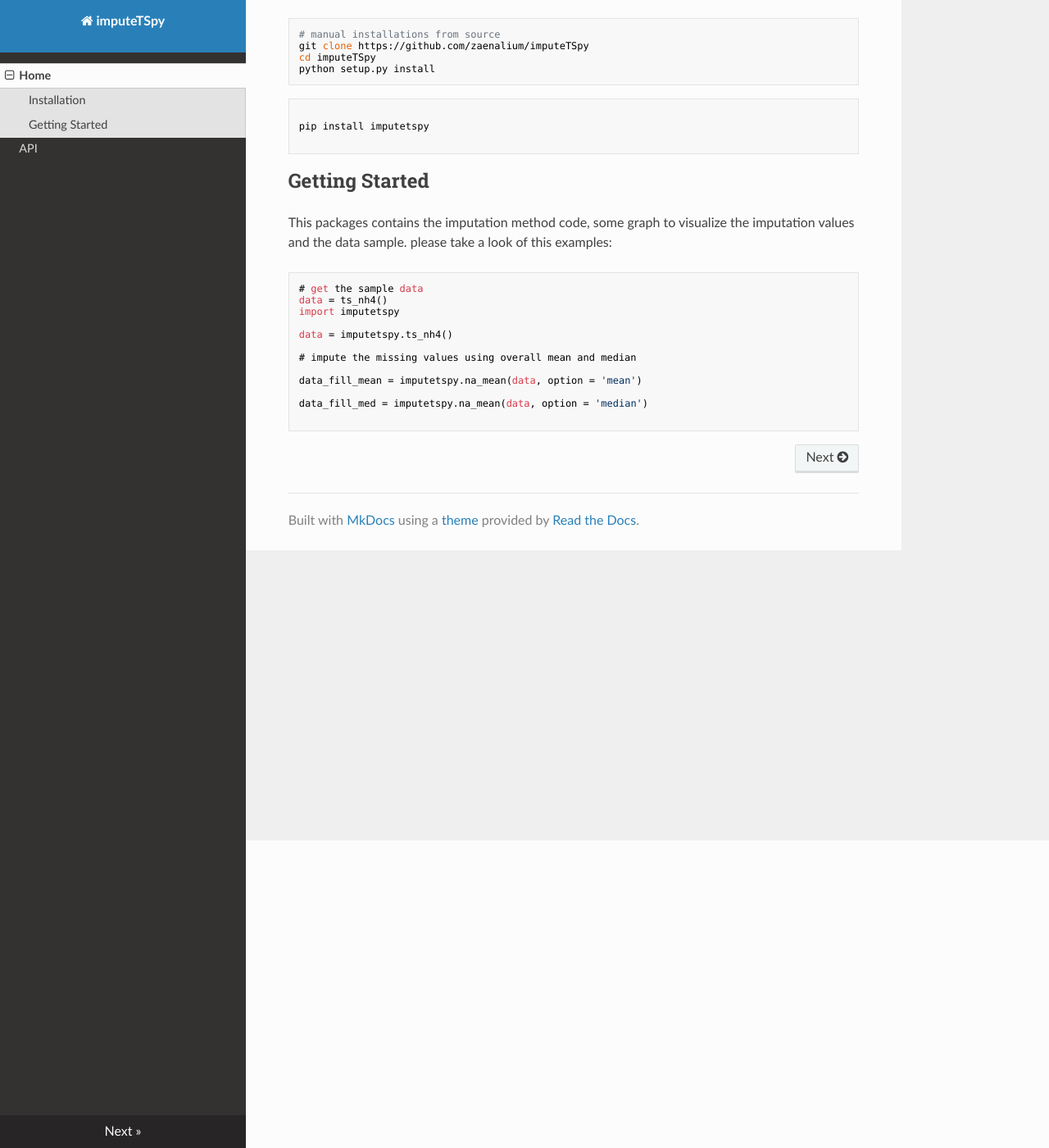
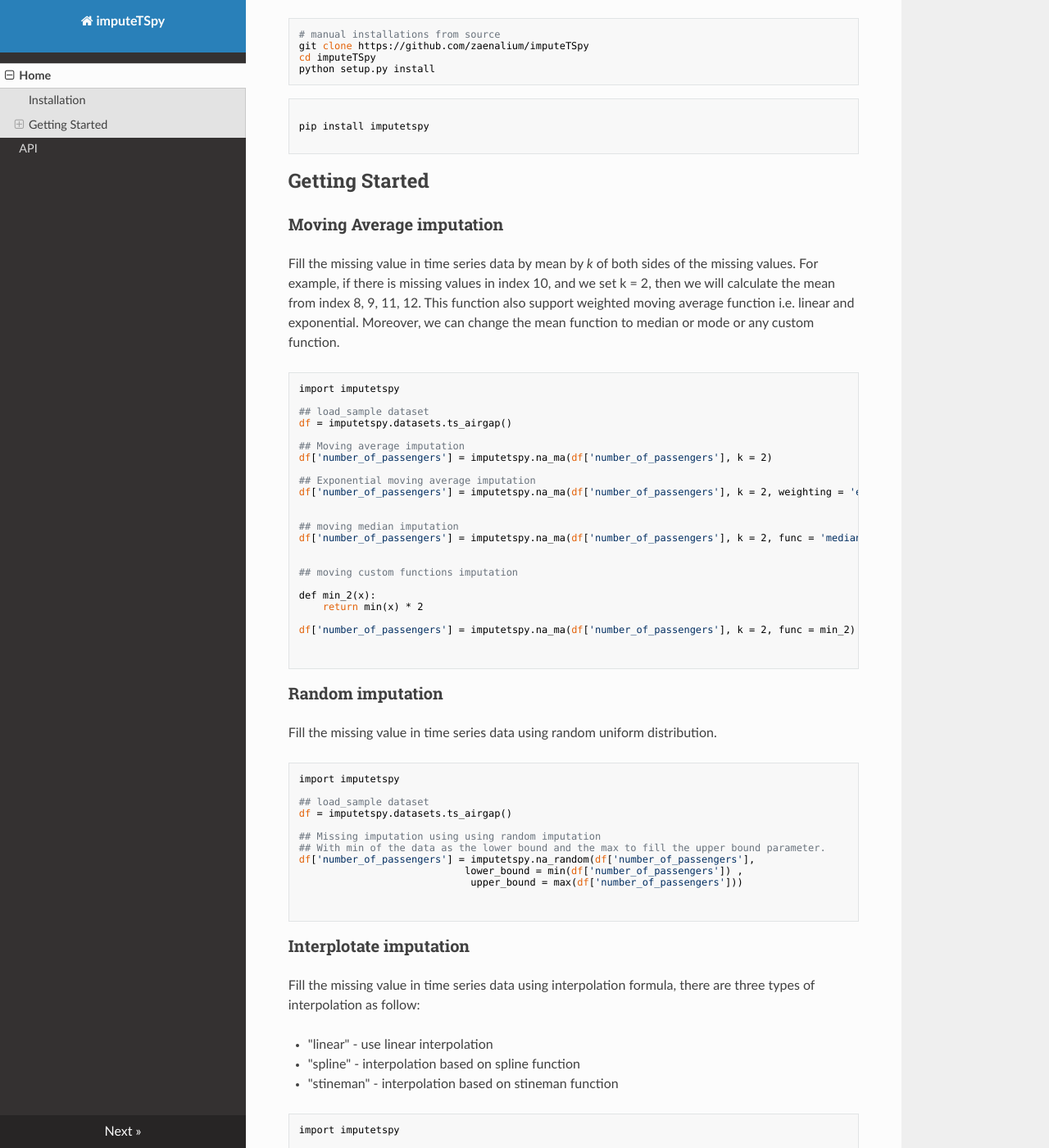
Before and after one commit to zaenalium/imputeTSpy, an MkDocs documentation site: the page built from docs/index.md, in a window 1280 px wide and 1400 px high, scrolled down 375 px. Shown: the whole window at 82% size. Built offline with MkDocs 1.6.1, drawn with Linux system fonts in a browser that asks for light colours; nearby versions of some CDN libraries; some of the changed text lies outside the part shown.

Commit message:
add link and fix documentation

````diff
--- a/docs/index.md
+++ b/docs/index.md
@@ -19,19 +19,142 @@ pip install imputetspy
 
 ## Getting Started
 
-This packages contains the imputation method code, some graph to visualize the imputation values and the data sample. please take a look of this examples:
+
+### Moving Average imputation
+
+Fill the missing value in time series data by mean by *k* of both sides of the missing values. For example, if there is missing values in index 10, and we set k = 2, then we will calculate the mean from index 8, 9, 11, 12. This function also support weighted moving average function i.e. linear and exponential. Moreover, we can change the mean function to median or mode or any custom function.
 
 ```
-# get the sample data
-data = ts_nh4()
 import imputetspy
 
-data = imputetspy.ts_nh4()
+## load_sample dataset
+df = imputetspy.datasets.ts_airgap()
 
-# impute the missing values using overall mean and median
+## Moving average imputation
+df['number_of_passengers'] = imputetspy.na_ma(df['number_of_passengers'], k = 2)
 
-data_fill_mean = imputetspy.na_mean(data, option = 'mean')
+## Exponential moving average imputation
+df['number_of_passengers'] = imputetspy.na_ma(df['number_of_passengers'], k = 2, weighting = 'exponential')
 
-data_fill_med = imputetspy.na_mean(data, option = 'median')
+
+## moving median imputation
+df['number_of_passengers'] = imputetspy.na_ma(df['number_of_passengers'], k = 2, func = 'median')
+
+
+## moving custom functions imputation
+
+def min_2(x):
+    return min(x) * 2
+
+df['number_of_passengers'] = imputetspy.na_ma(df['number_of_passengers'], k = 2, func = min_2)
+
 
 ```
+
+### Random imputation
+
+Fill the missing value in time series data using random uniform distribution.
+
+```
+import imputetspy
+
+## load_sample dataset
+df = imputetspy.datasets.ts_airgap()
+
+## Missing imputation using using random imputation
+## With min of the data as the lower bound and the max to fill the upper bound parameter.
+df['number_of_passengers'] = imputetspy.na_random(df['number_of_passengers'],
+                            lower_bound = min(df['number_of_passengers']) ,
+                             upper_bound = max(df['number_of_passengers']))
+
+
+```
+
+### Interplotate imputation
+
+Fill the missing value in time series data using interpolation formula, there are three types of interpolation as follow:
+
+- "linear" - use linear interpolation
+- "spline" - interpolation based on spline function
+- "stineman" - interpolation based on stineman function
+
+```
+import imputetspy
+
+## load_sample dataset
+df = imputetspy.datasets.ts_airgap()
+
+## Missing data imputation using using linear interpolation
+df['number_of_passengers'] = imputetspy.na_interpolate(df['number_of_passengers'],
+                            option = 'linear')
+
+## Missing data imputation using using spline interpolation
+df['number_of_passengers'] = imputetspy.na_interpolate(df['number_of_passengers'],
+                            option = 'spline')
+
+## Missing data imputation using using stineman interpolation
+df['number_of_passengers'] = imputetspy.na_interpolate(df['number_of_passengers'],
+                            option = 'stineman')
+
+```
+
+
+### Last Observation Carried Forward (LOCF) & Next Observation Carried Backward (NOCB)
+
+**Last Observation Carried Forward** :Replaces each missing value with the last observation (before the missing value).
+
+
+**Next Observation Carried Backward** : Replaces each missing value with the next observation (after the missing value).
+
+
+```
+import imputetspy
+
+## load_sample dataset
+df = imputetspy.datasets.ts_airgap()
+
+## perform imputation using Last Observation Carried Forward (LOCF)
+df['number_of_passengers'] = imputetspy.locf(df['number_of_passengers'])
+
+
+## perform imputation using Next Observation Carried Backward (NOCB)
+df['number_of_passengers'] = imputetspy.locf(df['number_of_passengers'])
+
+```
+
+Please note, that there some case when using LOCF but the first obervation missing or NOCB with missing value in the last row. We can use the parameter called *na_remaining*. With the description as follow:
+
+* "keep" - to return the series with NAs
+* "mean" - to replace remaining NAs by overall mean
+* "rev" - to perform nocb / locf from the reverse direction
+
+The default of parameter is set to 'rev'.
+
+### Overall Mean/median/mode imputation
+
+In order to perform a mean imputation please take a look to this example.
+
+```
+import imputetspy
+
+## load_sample dataset
+df = imputetspy.datasets.ts_airgap()
+
+## perform imputation by overall mean
+df['number_of_passengers'] = imputetspy.na_mean(df['number_of_passengers'])
+
+## perform imputation by overall mode
+df['number_of_passengers'] = imputetspy.na_mean(df['number_of_passengers'], option = 'mode')
+
+## perform imputation by overall median
+df['number_of_passengers'] = imputetspy.na_mean(df['number_of_passengers'], option = 'median')
+
+
+## perform imputation by overall harmonic mean
+df['number_of_passengers'] = imputetspy.na_mean(df['number_of_passengers'], option = 'harmonic')
+
+## perform imputation by overall geometric mean
+df['number_of_passengers'] = imputetspy.na_mean(df['number_of_passengers'], option = 'geometric')
+
+
+```
--- a/setup.py
+++ b/setup.py
@@ -17,7 +17,7 @@ setup(
         author = 'Ahmad Zaenal',
         description = 'Re-written R package "imputeTS" in python code with some other imputation in time series method ',
         license = 'MIT',
-        project_urls = {'homepage': 'https://github.com/zaenalium/imputeTSpy'},
+        project_urls = {'Github': 'https://github.com/zaenalium/imputeTSpy', 'Documentation': 'https://imputetspy.readthedocs.io/en/latest/'},
         include_package_data=True,
         version=__version__,
         packages =  ['imputetspy'], #find_packages(),
````
